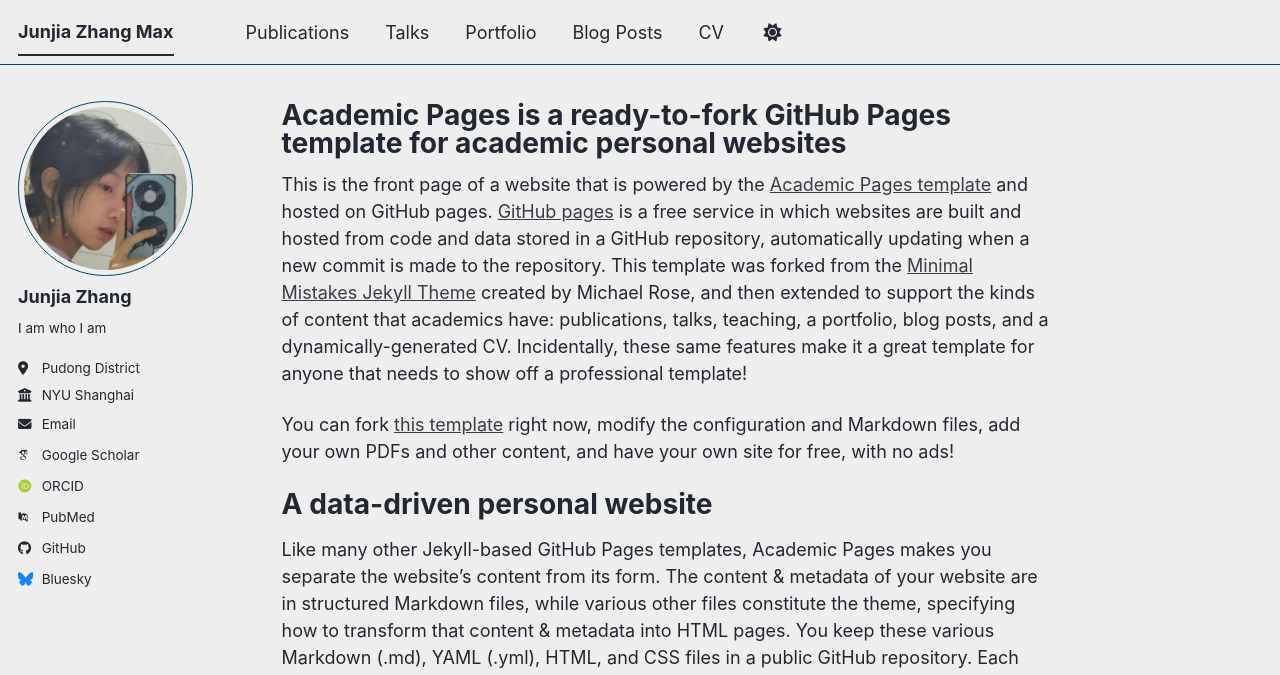
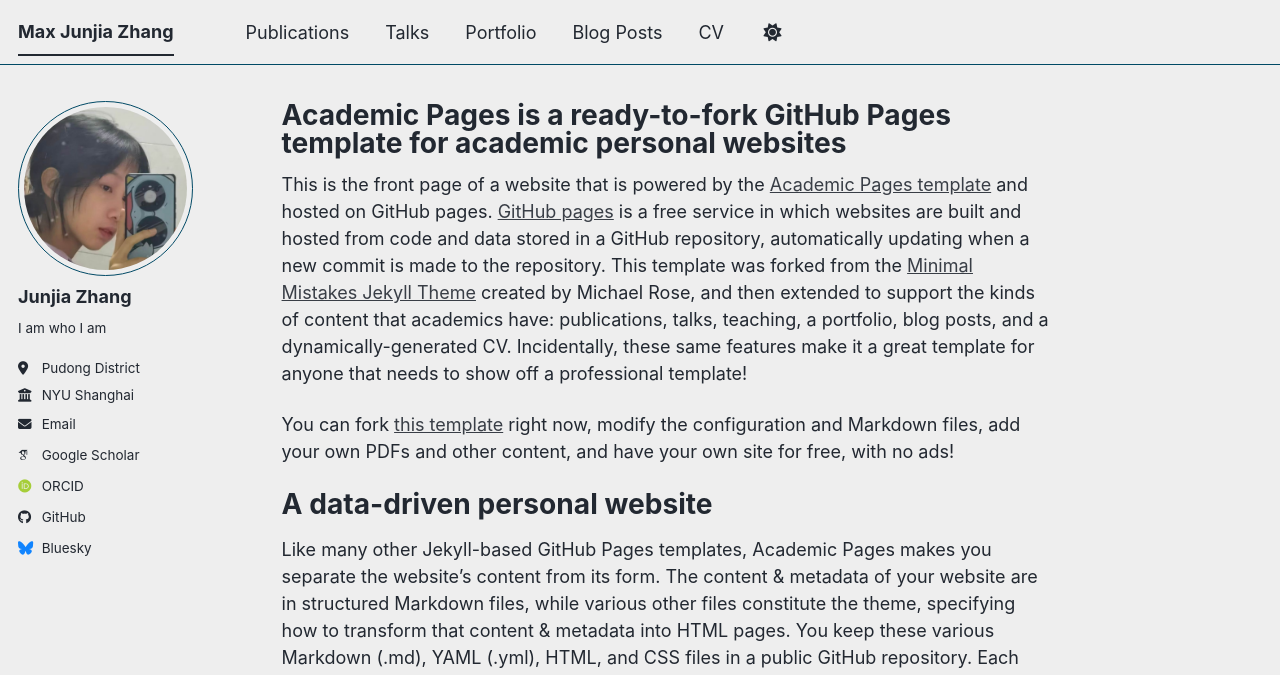
Before and after one commit to JunjiaZhangMax/junjiazhangmax.github.io, a Jekyll site: the page built from _pages/about.md, in a window 1280 px wide. Shown: the top 675 px of the page. Built offline with Jekyll 4.4.1, drawn with Linux system fonts in a browser that asks for light colours; some web fonts are replaced; a script bundle is joined from its source files by our own code; library files that are not in the unit come from our copies.

Commit message:
Update _config.yml

```diff
--- a/_config.yml
+++ b/_config.yml
@@ -9,7 +9,7 @@
 # Basic Site Settings
 locale                   : "en-US"
 site_theme               : "air" # The available themes options are "default", "air", "sunrise", "mint", "dirt" and "contrast"
-title                    : "Junjia Zhang Max"
+title                    : "Max Junjia Zhang"
 title_separator          : "-"
 name                     : &name "Junjia Zhang"
 description              : &description "A freshman of NYU Shanghai(co2029)"   # Update this with a general description of your site, this is the default if not overridden by a page
@@ -35,13 +35,12 @@
   # Academic websites
   academia         : # URL
   arxiv            : # URL - Update with the correct link to your profile
-  googlescholar    : "https://scholar.google.com/citations?user=PS_CX0AAAAAJ"
+  googlescholar    : "https://scholar.google.com"
   inspire-hep      : # URL
   impactstory      : # URL
   orcid            : "https://orcid.org/yourorcidurl"
   semantic         : # URL
   ssrn             : # URL
-  pubmed           : "https://www.ncbi.nlm.nih.gov/pubmed/?term=john+snow"
   researchgate     : # URL
   scopus           : # URL
   zotero           : # URL
```
